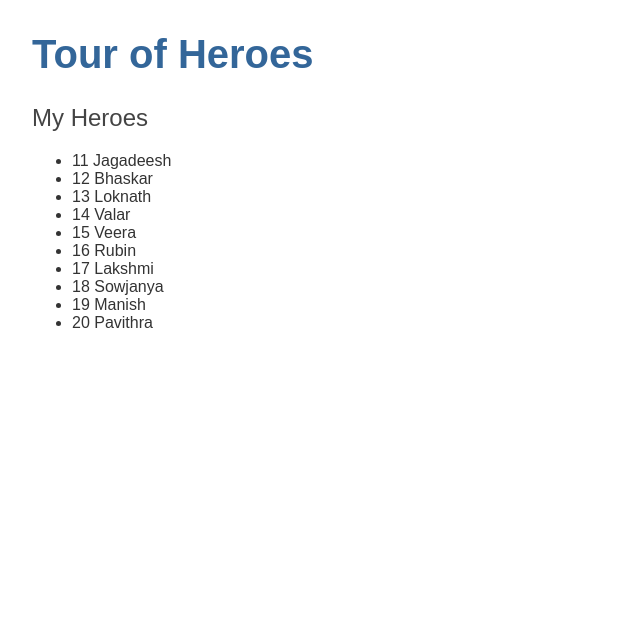
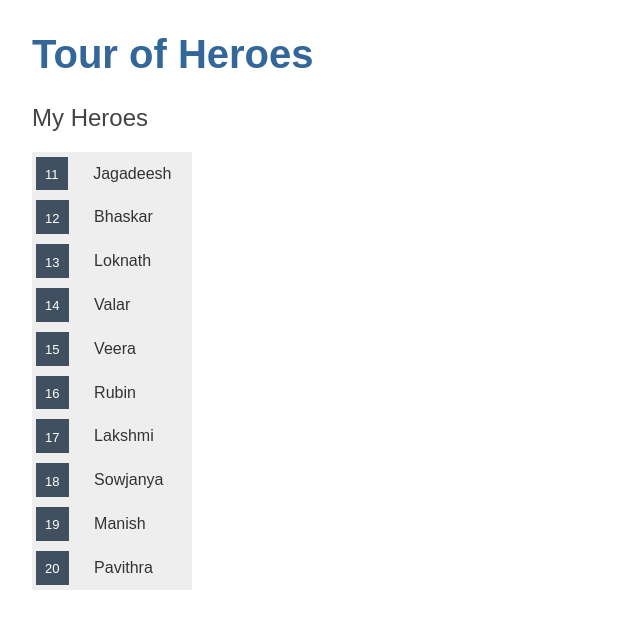
Before and after one commit to nakkajagadeesh12/angular-tout-of-heroes, an Angular app: page / in a window 1280 px wide. Shown: the top 628 px of the page, without its empty margins (0-640 px from the left). Built offline with nearby package versions, Linux system fonts and the light colour scheme.

Commit message:
2 files modified

```diff
--- a/src/app/heroes/heroes.component.css
+++ b/src/app/heroes/heroes.component.css
@@ -0,0 +1,40 @@
+.heroes{
+  list-style-type: none;
+  padding: 0;
+  width: 10em;
+}
+
+.heroes li{
+  cursor: pointer;
+  padding: 5px;
+  background-color: #EEE;
+  position: relative;
+}
+
+.heroes li.selected{
+  background-color: #CFD8DC;
+  color: white;
+}
+
+.heroes li:hover{
+  color: #607D8B;
+  background-color: #DDD;
+}
+
+.heroes li.selected:hover{
+  background-color: #BBD8DC;
+  color: white;
+}
+
+.heroes .badge{
+color:white;
+background-color:#405061;
+padding: 0.8em 0.7em 0 0.7em;
+margin-right: 20px;
+left: -1px;
+top:0px;
+height: 1.8em;
+display: inline-block;
+  font-size: small;
+  position: relative;
+}
--- a/src/styles.css
+++ b/src/styles.css
@@ -3,6 +3,9 @@ h1 {
   color: #369;
   font-family: Arial, Helvetica, sans-serif;
   font-size: 250%;
+}
+.selected{
+  background-color:violet;
 }
 h2, h3 {
   color: #444;
```
